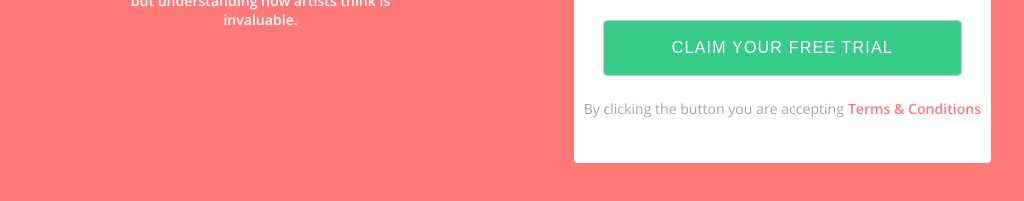
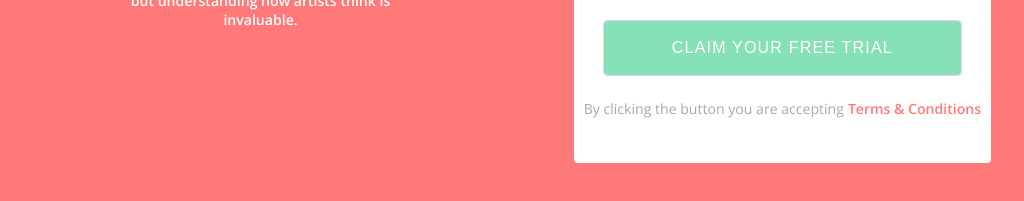
Before and after one commit to rajatmiddha92/Responsive_project_Signup_Form, a plain HTML site: page index.html in a window 1280 px wide. In both pictures the pointer is over the input "CLAIM YOUR FREE TRIAL". Shown: the part 573-774 px from the top of the page, without its empty margins (68-1092 px from the left). Drawn offline with nearby package versions, Linux system fonts and the light colour scheme.

Commit message:
Update style.css

```diff
--- a/style.css
+++ b/style.css
@@ -97,6 +97,10 @@ input {
   letter-spacing: 1.2px;
   color: #ffffff;
   background-color: #37cc89;
+  transition: 0.3s;
+}
+#btn:hover {
+  opacity: 0.6;
 }
 form:last-child {
   padding-bottom: 1.2em;
```
